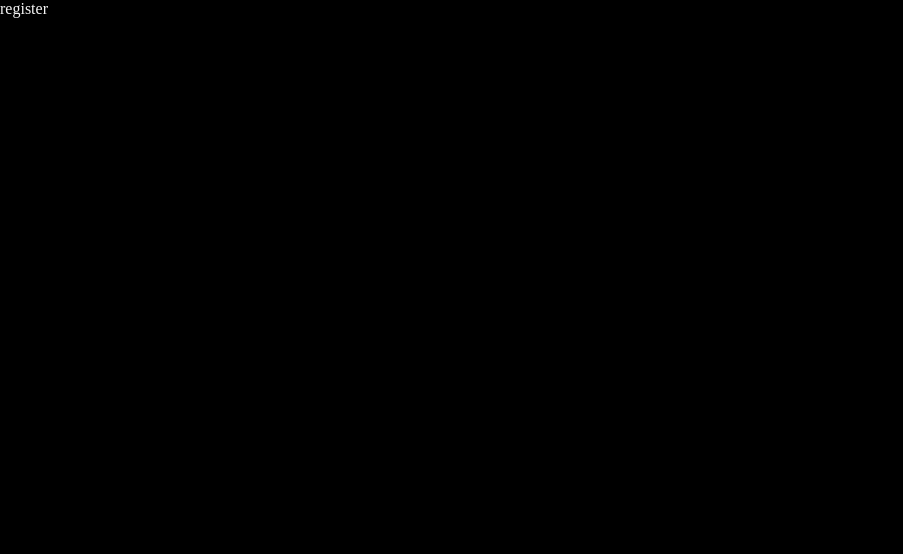
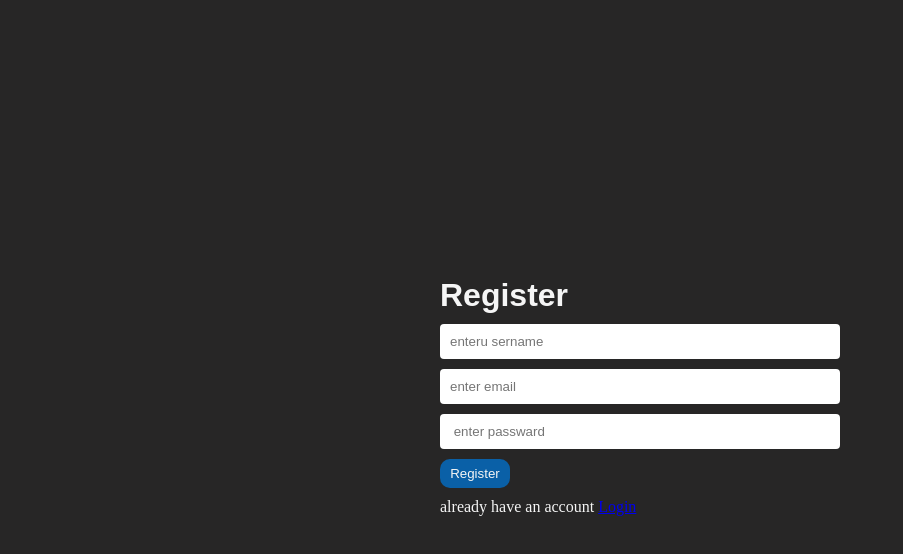
Before and after one commit to AnmolMahesheweari-prog/Project-1, a React app in the folder Frontend/: page /register in a window 1280 px wide. Shown: the top 554 px of the page, without its empty margins (0-903 px from the left). Built offline with nearby package versions, Linux system fonts and the light colour scheme; the HTML template or start-up script is replaced by a standard one.

Commit message:
add style in login and register pages

```diff
--- a/Frontend/src/feature/auth/Login.jsx
+++ b/Frontend/src/feature/auth/Login.jsx
@@ -1,5 +1,33 @@
+import { Link } from "react-router";
+
 const Login = () => {
-  return <div>login</div>;
+  return (
+    <>
+      <div className="main">
+        <div className="form-container">
+          <h1>Login</h1>
+          <form>
+            <input
+              type="text"
+              name="username"
+              placeholder="enter username or email"
+            />
+
+            <input
+              type="password"
+              name="password"
+              placeholder=" enter passward"
+            />
+
+            <button type="submit">Login</button>
+            <p>
+              already have an account <Link to="/register"> Register</Link>
+            </p>
+          </form>
+        </div>
+      </div>
+    </>
+  );
 };
 
 export default Login;
--- a/Frontend/src/feature/auth/Register.jsx
+++ b/Frontend/src/feature/auth/Register.jsx
@@ -1,5 +1,31 @@
+import { Link } from "react-router";
+
 const Register = () => {
-  return <>register</>;
+  return (
+    <>
+      <div className="main">
+        <div className="form-container">
+          <h1>Register</h1>
+          <form>
+            <input type="text" name="username" placeholder="enteru sername " />
+
+            <input type="text" name="email" placeholder="enter email" />
+
+            <input
+              type="password"
+              name="password"
+              placeholder=" enter passward"
+            />
+
+            <button type="submit">Register</button>
+            <p>
+              already have an account <Link to="/login"> Login</Link>
+            </p>
+          </form>
+        </div>
+      </div>
+    </>
+  );
 };
 
 export default Register;
--- a/Frontend/src/style.scss
+++ b/Frontend/src/style.scss
@@ -10,6 +10,48 @@ body,
 }
 
 html {
-  background: #000;
+  background: #272626;
   color: whitesmoke;
 }
+
+.main {
+  width: 100%;
+  min-height: 100vh;
+  display: flex;
+  justify-content: center;
+  align-items: center;
+}
+.form-container {
+  padding: 10px;
+  display: flex;
+  flex-direction: column;
+  gap: 10px;
+
+  h1 {
+    font-family: Arial, Helvetica, sans-serif;
+  }
+
+  form {
+    display: flex;
+    flex-direction: column;
+
+    gap: 10px;
+    min-width: 400px;
+    min-height: 200px;
+
+    input {
+      padding: 10px;
+      border-radius: 4px;
+      border: none;
+    }
+
+    button {
+      width: 70px;
+      background: #0a60a7;
+      color: whitesmoke;
+      border: none;
+      padding: 7px;
+      border-radius: 10px;
+    }
+  }
+}
```
